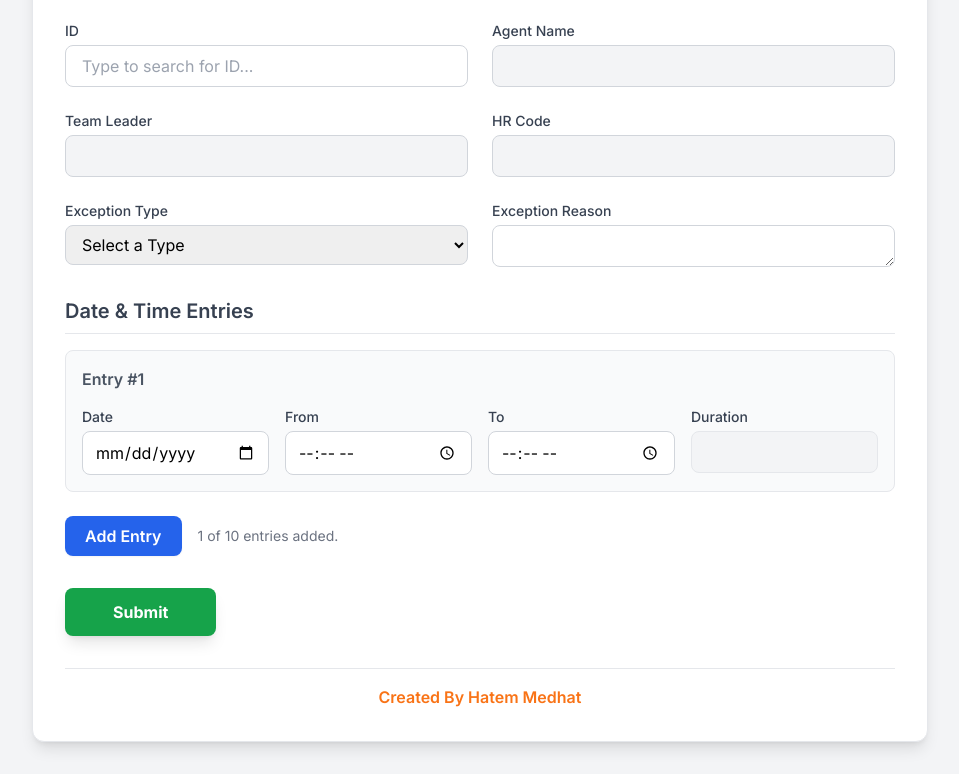
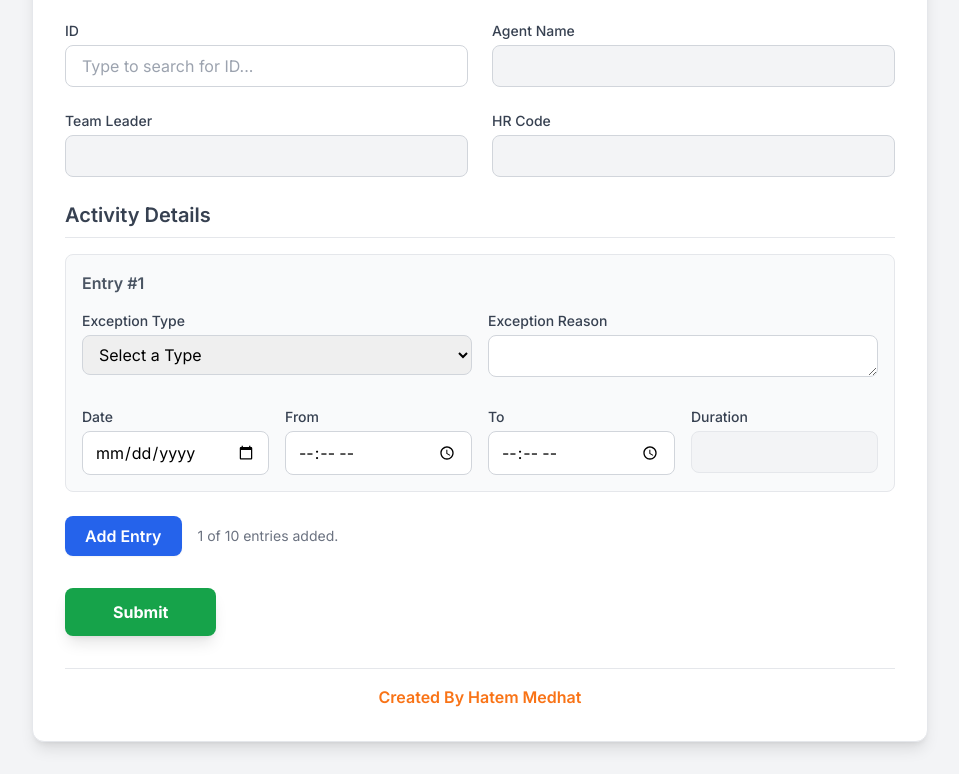
Before and after one commit to hatemnadeem9-coder/Exceptions-Form, a plain HTML site: page index.html in a window 1280 px wide. Shown: the part 136-910 px from the top of the page, without its empty margins (160-1119 px from the left). Drawn offline with nearby package versions, Linux system fonts and the light colour scheme.

Commit message:
Update index.html

```diff
--- a/index.html
+++ b/index.html
@@ -69,30 +69,11 @@
                         <label for="hr-code" class="block text-sm font-medium text-gray-700 mb-1">HR Code</label>
                         <input type="text" id="hr-code" readonly class="w-full px-4 py-2 border border-gray-300 rounded-lg readonly-input">
                     </div>
-                    <div>
-                        <label for="exception-type" class="block text-sm font-medium text-gray-700 mb-1">Exception Type</label>
-                        <select id="exception-type" name="exception-type" required class="w-full px-3 py-2 border border-gray-300 rounded-lg focus:ring-1 focus:ring-blue-500">
-                            <option value="" disabled selected>Select a Type</option>
-                            <option value="Follow up">Follow up</option>
-                            <option value="Meeting">Meeting</option>
-                            <option value="Shadowing">Shadowing</option>
-                            <option value="Happy Call">Happy Call</option>
-                            <option value="Task">Task</option>
-                            <option value="Technical issue">Technical issue</option>
-                            <option value="Training">Training</option>
-                            <option value="Support">Support</option>
-                            <option value="Other">Other</option>
-                        </select>
-                    </div>
-                    <div>
-                        <label for="exception-reason" class="block text-sm font-medium text-gray-700 mb-1">Exception Reason</label>
-                        <textarea id="exception-reason" name="exception-reason" rows="1" required class="w-full px-3 py-2 border border-gray-300 rounded-lg focus:ring-1 focus:ring-blue-500"></textarea>
-                    </div>
                 </div>
 
                 <!-- Dynamic Date and Time Section -->
                 <div class="space-y-4 mb-6" id="date-time-section">
-                    <h2 class="text-xl font-semibold text-gray-700 border-b pb-2">Date & Time Entries</h2>
+                    <h2 class="text-xl font-semibold text-gray-700 border-b pb-2">Activity Details</h2>
                     <!-- This container will hold the dynamically added date/time fields -->
                 </div>
 
@@ -154,7 +135,7 @@
             const loadingSpinner = document.getElementById('loading-spinner');
 
             // !!! IMPORTANT: THIS URL SHOULD BE YOUR GOOGLE APPS SCRIPT URL !!!
-            const SCRIPT_URL = "https://script.google.com/macros/s/AKfycbwna5m8b8_CVh3ClsO-KO9YkiTsPSB0azIjOgIAHTlNdQmSJPQu-4ZmsTekAbNWzDU01A/exec";
+            const SCRIPT_URL = "https://script.google.com/macros/s/AKfycbxaM9rYx10x3Zkx9gUlvTzNH5hQ0bY090DfOCIu80Qpedd5zg0a7bVCcP3hQ5hLR3pW/exec";
 
             const MAX_ENTRIES = 10;
             let entryCount = 0;
@@ -205,7 +186,28 @@
                         <h3 class="font-semibold text-gray-600">Entry #${entryCount}</h3>
                         ${entryCount > 1 ? `<button type="button" class="remove-date-btn text-red-500 hover:text-red-700 font-semibold text-sm" data-target="${entryId}">Remove</button>` : ''}
                     </div>
-                    <div class="grid grid-cols-1 sm:grid-cols-2 md:grid-cols-4 gap-4">
+                    <div class="grid grid-cols-1 sm:grid-cols-2 gap-4">
+                         <div>
+                            <label for="exception-type-${entryCount}" class="block text-sm font-medium text-gray-700 mb-1">Exception Type</label>
+                            <select id="exception-type-${entryCount}" name="exception-type" required class="w-full px-3 py-2 border border-gray-300 rounded-lg focus:ring-1 focus:ring-blue-500">
+                                <option value="" disabled selected>Select a Type</option>
+                                <option value="Follow up">Follow up</option>
+                                <option value="Meeting">Meeting</option>
+                                <option value="Shadowing">Shadowing</option>
+                                <option value="Happy Call">Happy Call</option>
+                                <option value="Task">Task</option>
+                                <option value="Technical issue">Technical issue</option>
+                                <option value="Training">Training</option>
+                                <option value="Support">Support</option>
+                                <option value="Other">Other</option>
+                            </select>
+                        </div>
+                        <div>
+                            <label for="exception-reason-${entryCount}" class="block text-sm font-medium text-gray-700 mb-1">Exception Reason</label>
+                            <textarea id="exception-reason-${entryCount}" name="exception-reason" rows="1" required class="w-full px-3 py-2 border border-gray-300 rounded-lg focus:ring-1 focus:ring-blue-500"></textarea>
+                        </div>
+                    </div>
+                    <div class="grid grid-cols-1 sm:grid-cols-2 md:grid-cols-4 gap-4 pt-2">
                         <div>
                             <label for="date-${entryCount}" class="block text-sm font-medium text-gray-700 mb-1">Date</label>
                             <input type="date" id="date-${entryCount}" name="event-date" required class="w-full px-3 py-2 border border-gray-300 rounded-lg focus:ring-1 focus:ring-blue-500">
@@ -258,8 +260,6 @@
                     agentName: document.getElementById('agent-name').value,
                     teamLeader: document.getElementById('team-leader').value,
                     hrCode: document.getElementById('hr-code').value,
-                    exceptionType: document.getElementById('exception-type').value,
-                    exceptionReason: document.getElementById('exception-reason').value,
                 };
 
                 const dateEntries = document.querySelectorAll('[id^="date-entry-"]');
@@ -267,13 +267,15 @@
 
                 dateEntries.forEach(entry => {
                     const entryNumber = entry.id.split('-')[2];
+                    const exceptionType = entry.querySelector(`#exception-type-${entryNumber}`).value;
+                    const exceptionReason = entry.querySelector(`#exception-reason-${entryNumber}`).value;
                     const date = entry.querySelector(`#date-${entryNumber}`).value;
                     const timeFrom = entry.querySelector(`#time-from-${entryNumber}`).value;
                     const timeTo = entry.querySelector(`#time-to-${entryNumber}`).value;
                     const duration = entry.querySelector(`#duration-${entryNumber}`).value;
 
                     if (date && timeFrom && timeTo) {
-                        const rowData = { ...baseData, date, timeFrom, timeTo, duration };
+                        const rowData = { ...baseData, exceptionType, exceptionReason, date, timeFrom, timeTo, duration };
                         const promise = fetch(SCRIPT_URL, {
                             method: 'POST',
                             mode: 'no-cors',
```
